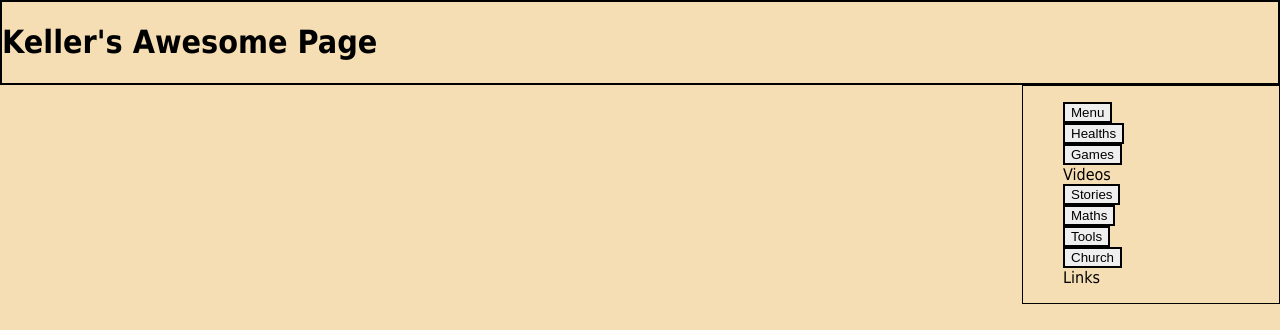
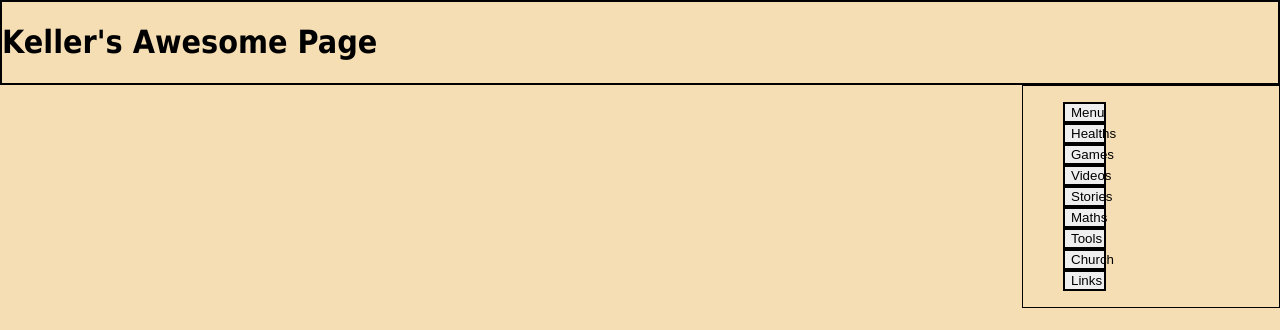
Before and after one commit to jigpuf/kellers, a React (Create React App) app: page / in a window 1280 px wide. Shown: the top 330 px of the page. Built offline with nearby package versions, Linux system fonts and the light colour scheme.

Commit message:
styling
add buttons to links, block display on buttons, adjusted width of buttons

```diff
--- a/src/App.css
+++ b/src/App.css
@@ -10,6 +10,8 @@ aside {
 }
 button {
   border: 2px solid black;
+  display: block;
+  width: 20%;
 }
 
 ul {
--- a/src/App.js
+++ b/src/App.js
@@ -25,12 +25,12 @@ class App extends Component {
             <li><button>Menu</button></li>
             <li><button>Healths</button></li>
             <li><button>Games</button></li>
-            <li onClick={this.openTab('videos')}>Videos</li>
+            <li><button onClick={this.openTab('videos')}>Videos</button></li>
             <li><button>Stories</button></li>
             <li><button>Maths</button></li>
             <li><button>Tools</button></li>
             <li><button onClick={this.openTab('church')}>Church</button></li>
-            <li onClick={this.openTab('links')}>Links</li>
+            <li><button onClick={this.openTab('links')}>Links</button></li>
           </ul>
         </aside>
         <div className="mainSection">
```
